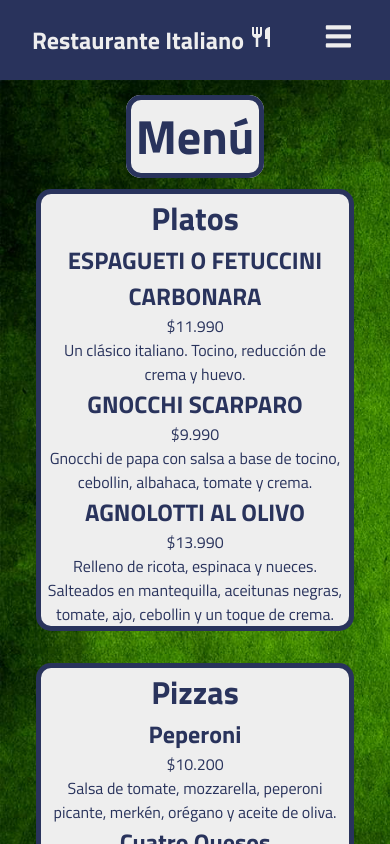
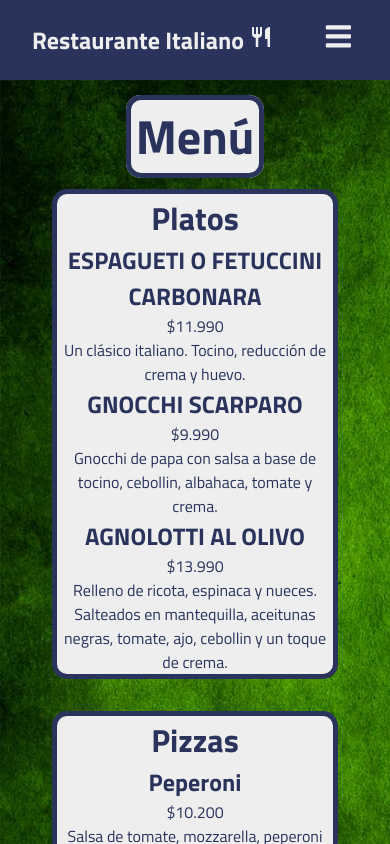
Before and after one commit to Franco-Odone/proyecto4M2BUDD-restaurantApp, a React (Create React App) app: page /menu in a window 390 px wide. Shown: the top 844 px of the page. Built offline with nearby package versions, Linux system fonts and the light colour scheme.

Commit message:
Update menu.css

```diff
--- a/src/views/Menú/menu.css
+++ b/src/views/Menú/menu.css
@@ -48,6 +48,6 @@
   }
   .pizzas,
   .platos-calientes {
-    margin: 1rem 1rem;
+    margin: 1rem 2rem;
   }
 }
```
